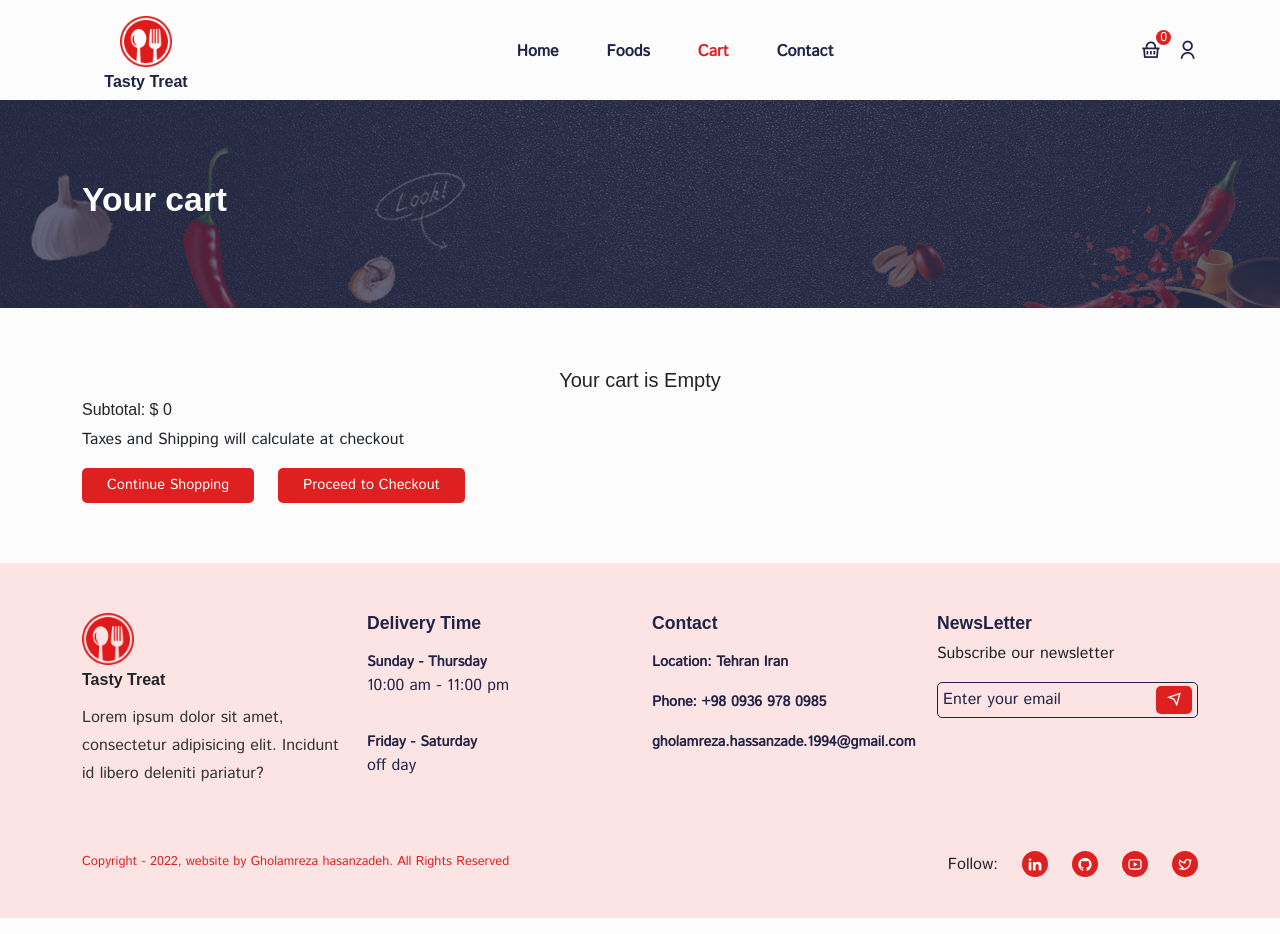
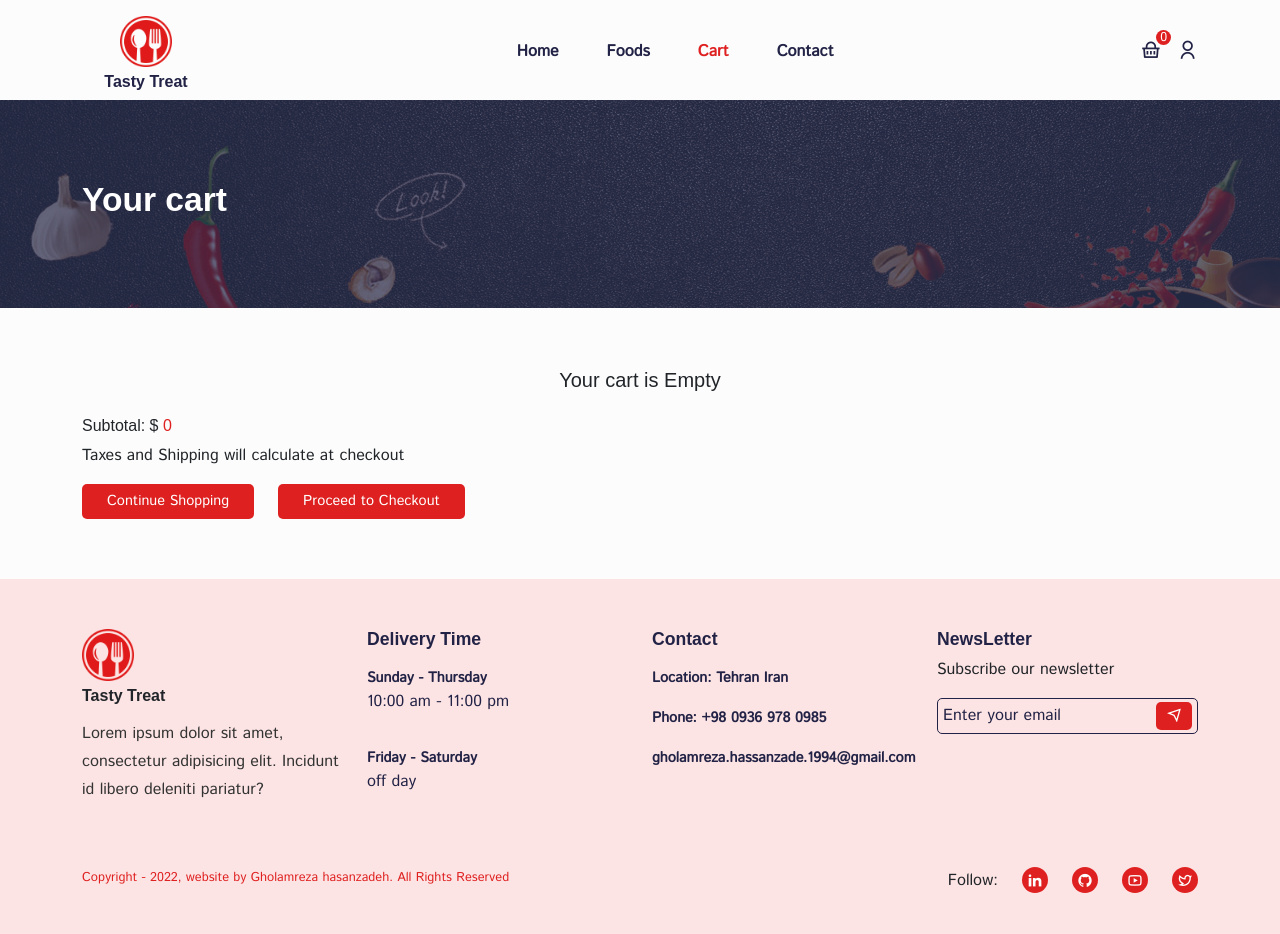
Before and after one commit to gholamreza-hasnzade/Reactjs-food-App-redux-toolkit, a React (Create React App) app: page /cart in a window 1280 px wide. Built offline with nearby package versions, Linux system fonts and the light colour scheme; a web font is replaced by a local one.

Commit message:
fixed cart

```diff
--- a/src/pages/cart/Cart.jsx
+++ b/src/pages/cart/Cart.jsx
@@ -39,9 +39,10 @@ const Cart = () => {
                   </tbody>
                 </table>
               )}
-              <div>
+              <div className="mt-4">
                 <h6>
-                  Subtotal: <span>$ {totalAmount}</span>
+                  Subtotal: $
+                  <span className="cart__subtotal"> {totalAmount}</span>
                 </h6>
                 <p>Taxes and Shipping will calculate at checkout</p>
                 <div className="cart__page-btn">
--- a/src/pages/cart/cart.css
+++ b/src/pages/cart/cart.css
@@ -17,3 +17,8 @@ th {
 .cart__page-btn button a:hover {
   color: #fff;
 }
+
+.cart__subtotal  {
+  color: #df2020;
+  font-size: 1rem;
+}
```
